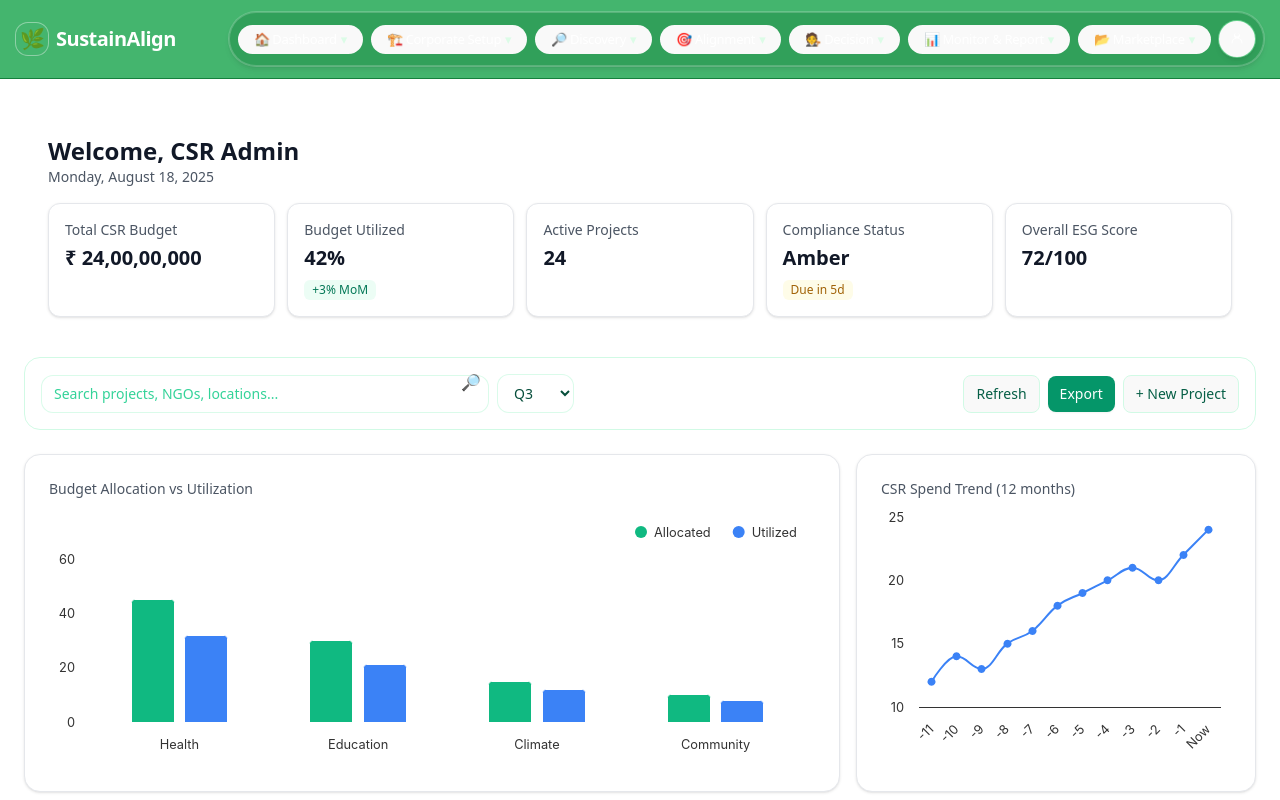
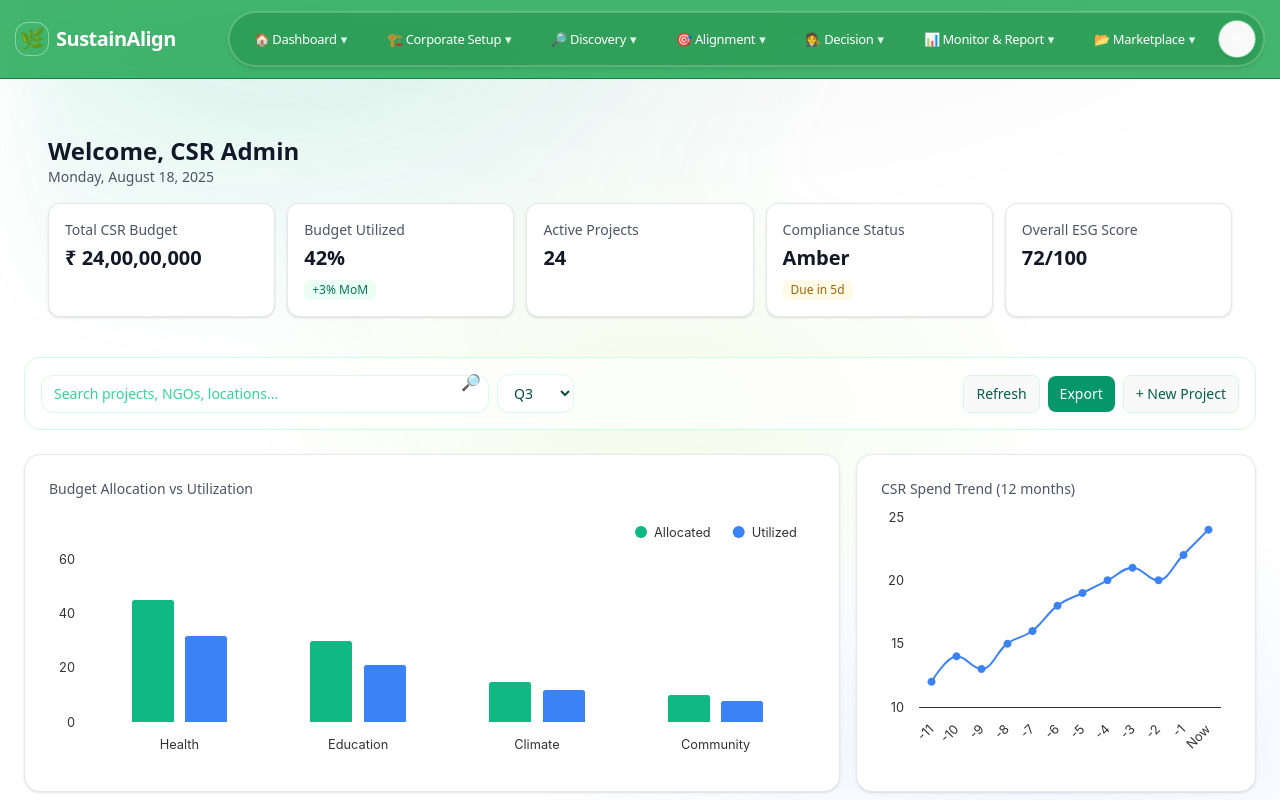
Before and after one commit to bhuwanb23/SustainAlign, a React (Vite) app in the folder frontend/: page /dashboard in a window 1280 px wide. Shown: the top 800 px of the page. Built offline with nearby package versions, Linux system fonts and the light colour scheme.

Commit message:
animations added

```diff
--- /dev/null
+++ b/frontend/src/components/AnimatedBackground.jsx
@@ -0,0 +1,16 @@
+export default function AnimatedBackground() {
+    return (
+        <div aria-hidden="true" className="pointer-events-none fixed inset-0 -z-10 overflow-hidden">
+            {/* Floating gradient orbs */}
+            <div className="absolute -top-24 -left-24 h-[28rem] w-[28rem] rounded-full bg-gradient-to-tr from-emerald-400/30 to-cyan-400/30 blur-3xl sa-float" />
+            <div className="absolute top-1/3 -right-24 h-[28rem] w-[28rem] rounded-full bg-gradient-to-tr from-green-400/25 to-blue-500/25 blur-3xl sa-float-slow" />
+            <div className="absolute -bottom-24 left-1/3 h-[22rem] w-[22rem] rounded-full bg-gradient-to-tr from-lime-300/25 to-emerald-500/25 blur-3xl sa-float" />
+
+            {/* Soft animated aurora wash */}
+            <div className="absolute inset-0 sa-aurora opacity-90" />
+
+            {/* Subtle vignette for depth */}
+            <div className="absolute inset-0 bg-[radial-gradient(80rem_40rem_at_50%_-20%,rgba(0,0,0,0.22),transparent_60%)] mix-blend-multiply opacity-20" />
+        </div>
+    )
+}
--- a/frontend/src/components/TopNav.jsx
+++ b/frontend/src/components/TopNav.jsx
@@ -5,7 +5,7 @@ const linkBase = "px-4 py-2 rounded-full text-[13px] leading-none font-medium tr
 export default function TopNav() {
     const linkClass = ({ isActive }) =>
         isActive
-            ? `${linkBase} bg-gradient-to-r from-green-600 to-blue-600 text-white shadow-md ring-1 ring-blue-300/30`
+            ? `${linkBase} bg-green-600 text-white shadow-md ring-1 ring-green-300/40`
             : `${linkBase} text-green-800/95 hover:bg-gradient-to-r hover:from-green-50 hover:to-blue-50 hover:text-green-800 hover:ring-1 hover:ring-green-200/80 hover:shadow-sm`
 
     return (
@@ -20,7 +20,7 @@ export default function TopNav() {
 
                         {/* 🏠 Corporate Dashboard */}
                         <div className="relative group">
-                            <button className={`${linkBase} text-white flex items-center gap-1 hover:bg-white/10`}>🏠 Dashboard <span className="text-green-100 transition-transform duration-200 group-hover:translate-y-[1px]">▾</span></button>
+                            <button className={`${linkBase} bg-transparent text-white flex items-center gap-1 hover:bg-white/10`}>🏠 Dashboard <span className="text-green-100 transition-transform duration-200 group-hover:translate-y-[1px]">▾</span></button>
                             <div className="absolute left-0 mt-2 w-64 bg-white/95 backdrop-blur-xl border border-green-200/70 rounded-2xl shadow-2xl ring-1 ring-green-300/40 p-4 hidden group-hover:block">
                                 <div className="text-xs font-semibold text-green-600 mb-2">Corporate Dashboard</div>
                                 <div className="flex flex-col gap-1">
@@ -31,7 +31,7 @@ export default function TopNav() {
 
                         {/* 🏗️ Corporate Profile Setup */}
                         <div className="relative group">
-                            <button className={`${linkBase} text-white flex items-center gap-1 hover:bg-white/10`}>🏗️ Corporate Setup <span className="text-green-100 transition-transform duration-200 group-hover:translate-y-[1px]">▾</span></button>
+                            <button className={`${linkBase} bg-transparent text-white flex items-center gap-1 hover:bg-white/10`}>🏗️ Corporate Setup <span className="text-green-100 transition-transform duration-200 group-hover:translate-y-[1px]">▾</span></button>
                             <div className="absolute left-0 mt-2 w-72 bg-white/95 backdrop-blur-xl border border-green-200/70 rounded-2xl shadow-2xl ring-1 ring-green-300/40 p-4 hidden group-hover:block">
                                 <div className="text-xs font-semibold text-green-600 mb-2">Corporate Profile Setup</div>
                                 <div className="flex flex-col gap-1">
@@ -44,7 +44,7 @@ export default function TopNav() {
 
                         {/* 🔎 Project Discovery */}
                         <div className="relative group">
-                            <button className={`${linkBase} text-white flex items-center gap-1 hover:bg-white/10`}>🔎 Discovery <span className="text-green-100 transition-transform duration-200 group-hover:translate-y-[1px]">▾</span></button>
+                            <button className={`${linkBase} bg-transparent text-white flex items-center gap-1 hover:bg-white/10`}>🔎 Discovery <span className="text-green-100 transition-transform duration-200 group-hover:translate-y-[1px]">▾</span></button>
                             <div className="absolute left-0 mt-2 w-72 bg-white/95 backdrop-blur-xl border border-green-200/70 rounded-2xl shadow-2xl ring-1 ring-green-300/40 p-4 hidden group-hover:block">
                                 <div className="text-xs font-semibold text-green-600 mb-2">Project Discovery Page (Agent 1)</div>
                                 <div className="flex flex-col gap-1">
@@ -56,7 +56,7 @@ export default function TopNav() {
 
                         {/* 🎯 Alignment & Evaluation */}
                         <div className="relative group">
-                            <button className={`${linkBase} text-white flex items-center gap-1 hover:bg-white/10`}>🎯 Alignment <span className="text-green-100 transition-transform duration-200 group-hover:translate-y-[1px]">▾</span></button>
+                            <button className={`${linkBase} bg-transparent text-white flex items-center gap-1 hover:bg-white/10`}>🎯 Alignment <span className="text-green-100 transition-transform duration-200 group-hover:translate-y-[1px]">▾</span></button>
                             <div className="absolute left-0 mt-2 w-80 bg-white/95 backdrop-blur-xl border border-green-200/70 rounded-2xl shadow-2xl ring-1 ring-green-300/40 p-4 hidden group-hover:block">
                                 <div className="text-xs font-semibold text-green-600 mb-2">Alignment & Evaluation Page (Agents 2 & 3)</div>
                                 <div className="flex flex-col gap-1">
@@ -69,7 +69,7 @@ export default function TopNav() {
 
                         {/* 🧑‍⚖️ Decision Support */}
                         <div className="relative group">
-                            <button className={`${linkBase} text-white flex items-center gap-1 hover:bg-white/10`}>🧑‍⚖️ Decision <span className="text-green-100 transition-transform duration-200 group-hover:translate-y-[1px]">▾</span></button>
+                            <button className={`${linkBase} bg-transparent text-white flex items-center gap-1 hover:bg-white/10`}>🧑‍⚖️ Decision <span className="text-green-100 transition-transform duration-200 group-hover:translate-y-[1px]">▾</span></button>
                             <div className="absolute left-0 mt-2 w-80 bg-white/95 backdrop-blur-xl border border-green-200/70 rounded-2xl shadow-2xl ring-1 ring-green-300/40 p-4 hidden group-hover:block">
                                 <div className="text-xs font-semibold text-green-600 mb-2">Decision Support Page (Agent 4)</div>
                                 <div className="flex flex-col gap-1">
@@ -81,7 +81,7 @@ export default function TopNav() {
 
                         {/* 📊 Monitor & Report (combined) */}
                         <div className="relative group">
-                            <button className={`${linkBase} text-white flex items-center gap-1 hover:bg-white/10`}>📊 Monitor & Report <span className="text-green-100 transition-transform duration-200 group-hover:translate-y-[1px]">▾</span></button>
+                            <button className={`${linkBase} bg-transparent text-white flex items-center gap-1 hover:bg-white/10`}>📊 Monitor & Report <span className="text-green-100 transition-transform duration-200 group-hover:translate-y-[1px]">▾</span></button>
                             <div className="absolute left-0 mt-2 w-80 bg-white/95 backdrop-blur-xl border border-green-200/70 rounded-2xl shadow-2xl ring-1 ring-green-300/40 p-4 hidden group-hover:block">
                                 <div className="text-xs font-semibold text-green-600 mb-2">Monitoring & Reporting</div>
                                 <div className="flex flex-col gap-1">
@@ -97,7 +97,7 @@ export default function TopNav() {
 
                         {/* 📂 Marketplace */}
                         <div className="relative group">
-                            <button className={`${linkBase} text-white flex items-center gap-1 hover:bg-white/10`}>📂 Marketplace <span className="text-green-100 transition-transform duration-200 group-hover:translate-y-[1px]">▾</span></button>
+                            <button className={`${linkBase} bg-transparent text-white flex items-center gap-1 hover:bg-white/10`}>📂 Marketplace <span className="text-green-100 transition-transform duration-200 group-hover:translate-y-[1px]">▾</span></button>
                             <div className="absolute left-0 mt-2 w-80 bg-white/95 backdrop-blur-xl border border-green-200/70 rounded-2xl shadow-2xl ring-1 ring-green-300/40 p-4 hidden group-hover:block">
                                 <div className="text-xs font-semibold text-green-600 mb-2">CSR/ESG Marketplace (Future)</div>
                                 <div className="flex flex-col gap-1">
--- a/frontend/src/index.css
+++ b/frontend/src/index.css
@@ -35,6 +35,20 @@ body {
   animation: sa-gradient-shift 18s ease-in-out infinite;
 }
 
+/* Aurora layer (soft moving light bands) */
+@keyframes sa-aurora-move {
+  0% { transform: translateX(-10%) translateY(-6%); }
+  50% { transform: translateX(10%) translateY(6%); }
+  100% { transform: translateX(-10%) translateY(-6%); }
+}
+.sa-aurora {
+  background: radial-gradient(1000px 600px at 20% 0%, rgba(16,185,129,0.16), transparent 60%),
+              radial-gradient(900px 500px at 80% 100%, rgba(59,130,246,0.12), transparent 60%),
+              radial-gradient(700px 400px at 50% 50%, rgba(132,204,22,0.10), transparent 60%);
+  filter: blur(30px);
+  animation: sa-aurora-move 22s ease-in-out infinite;
+}
+
 .sa-float { animation: sa-float 8s ease-in-out infinite; }
 .sa-float-slow { animation: sa-float 12s ease-in-out infinite; }
 .sa-fade-up { animation: sa-fade-up .6s ease-out both; }
--- a/frontend/src/layouts/AppLayout.jsx
+++ b/frontend/src/layouts/AppLayout.jsx
@@ -1,9 +1,11 @@
 import { Outlet } from 'react-router-dom'
 import TopNav from '../components/TopNav.jsx'
+import AnimatedBackground from '../components/AnimatedBackground.jsx'
 
 export default function AppLayout() {
   return (
-    <div className="min-h-screen font-sans overflow-x-hidden bg-[radial-gradient(60rem_30rem_at_-10%_-10%,rgba(16,185,129,0.06),transparent_60%),radial-gradient(60rem_30rem_at_110%_110%,rgba(16,185,129,0.06),transparent_60%)]">
+    <div className="min-h-screen font-sans overflow-x-hidden">
+      <AnimatedBackground />
       <TopNav />
       <div className="max-w-7xl mx-auto">
         <Outlet />
```
